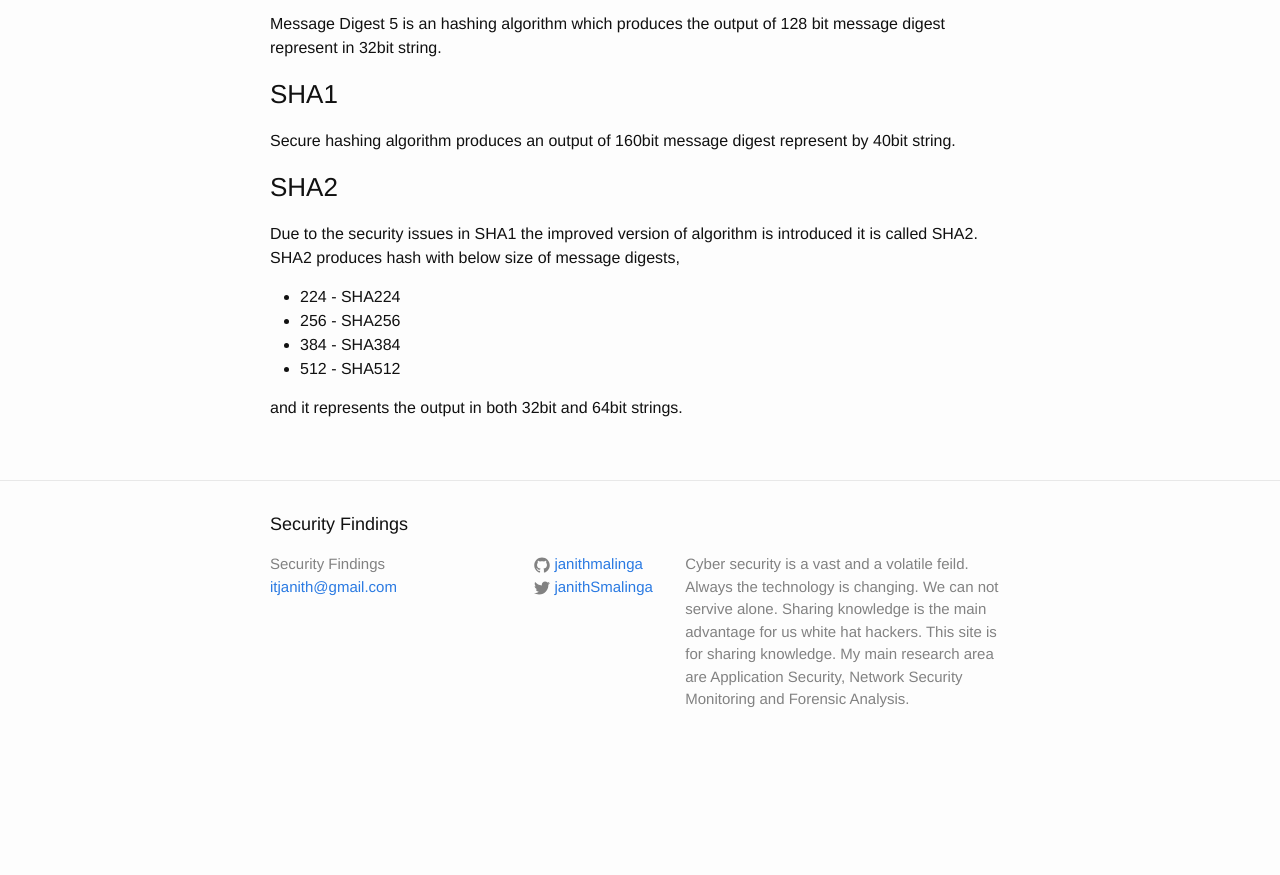
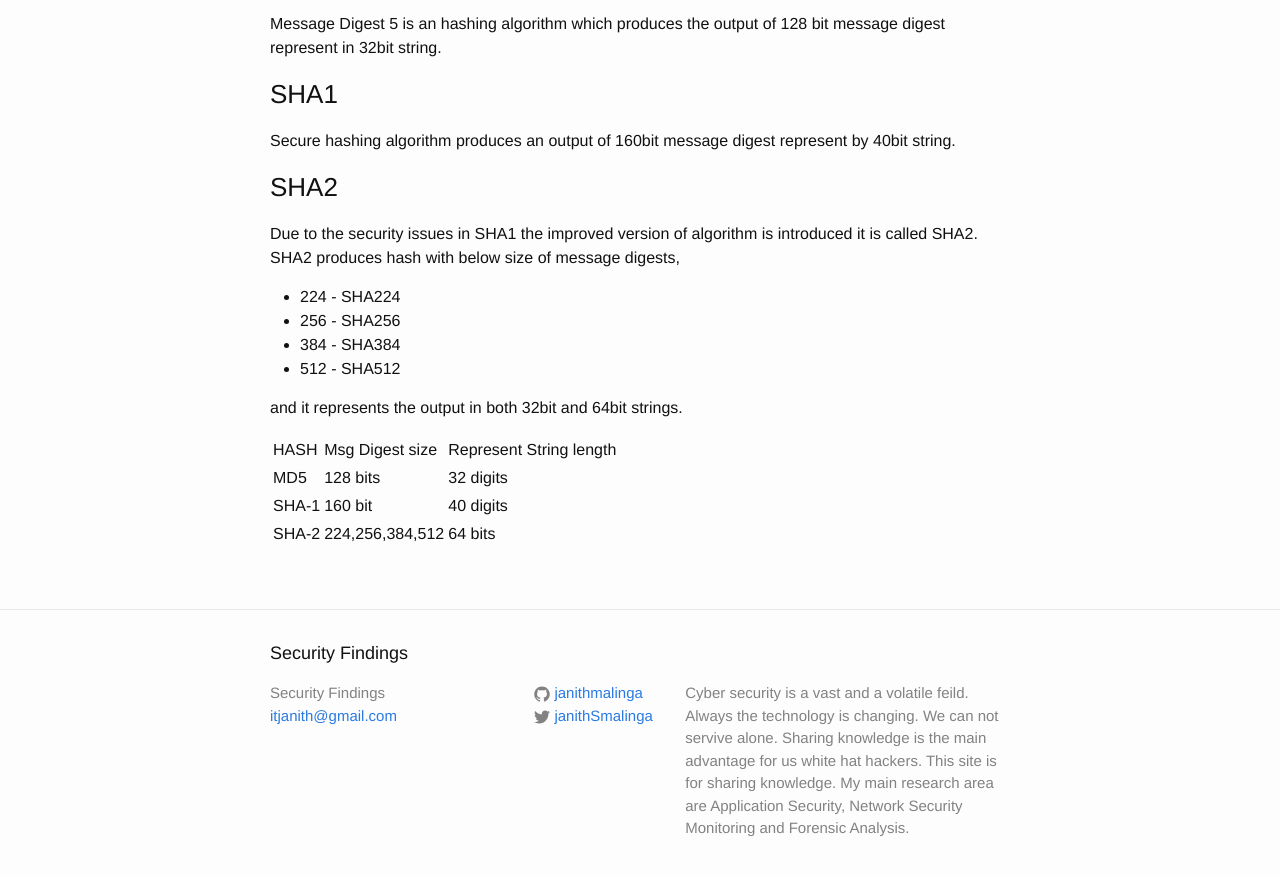
Before and after one commit to janithmalinga/janithmalinga.github.io, a Jekyll site: the page built from _posts/2022-02-28-Hashing-Algorithms-What-and-Why.md, in a window 1280 px wide and 900 px high, scrolled down 845 px. Shown: the top 875 px of the window. Built offline with Jekyll 4.4.1, drawn with Linux system fonts in a browser that asks for light colours; before the commit the page ends 1616 px from its top, so only the background shows below that.

Commit message:
Update 2022-02-28-Hashing-Algorithms-What-and-Why.md

```diff
--- a/_posts/2022-02-28-Hashing-Algorithms-What-and-Why.md
+++ b/_posts/2022-02-28-Hashing-Algorithms-What-and-Why.md
@@ -40,3 +40,29 @@ Due to the security issues in SHA1 the improved version of algorithm is introduc
 </ul>
 
 and it represents the output in both 32bit and 64bit strings.
+
+<table>
+  <tr>
+    <td>HASH</td>
+    <td>Msg Digest size</td>
+    <td>Represent String length</td>
+  </tr>
+
+  <tr>
+    <td>MD5</td>
+    <td>128 bits</td>
+    <td>32 digits</td>
+  </tr>
+
+  <tr>
+    <td>SHA-1</td>
+    <td>160 bit</td>
+    <td>40 digits</td>
+  </tr>
+
+  <tr>
+    <td>SHA-2</td>
+    <td>224,256,384,512</td>
+    <td>64 bits</td>
+  </tr>
+  </table>
```
